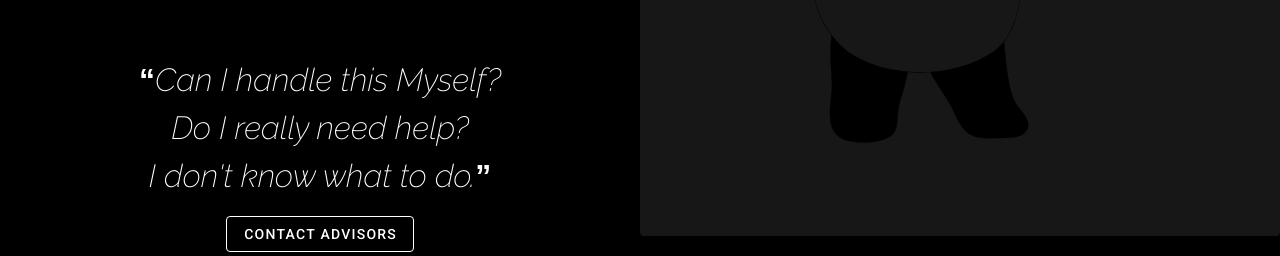
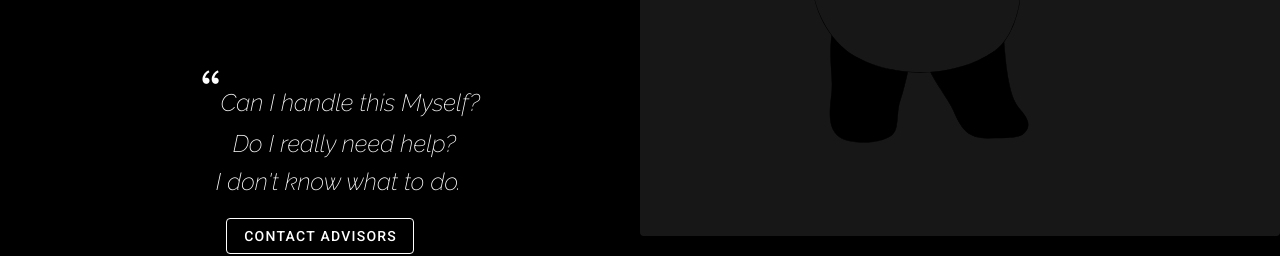
Before and after one commit to zoyu-in/LandingPage, a Vue app: page / in a window 1280 px wide. Shown: the part 404-660 px from the top of the page. Built offline with nearby package versions, Linux system fonts and the light colour scheme; a web font is replaced by a local one; what vue-js-modal would draw is missing.

Commit message:
text formatted in screen one and four

```diff
--- a/src/components/screenFour.vue
+++ b/src/components/screenFour.vue
@@ -7,13 +7,15 @@
         </p>
 
         <h2 class="margin-top center">
-          <q
-            ><span class="quotes"
-              >You may be able to handle ypurself.<br />
-              You may need help.<br />
-              Zoyu is on a mission to find out.<br />Be like Zoyu.</span
-            >
-          </q>
+          <pre>
+          <span class="quotes"
+>
+<span class="symbols">
+“ </span>You may be able to handle ypurself.
+You may need help.
+Zoyu is on a mission to find out.
+Be like Zoyu.</span
+            ></pre>
         </h2>
         <br /><br />
         <div class="center">
@@ -83,6 +85,7 @@ export default {
 
 <style scoped>
 @import url("https://fonts.googleapis.com/css2?family=Hind+Madurai:wght@300;600&family=Raleway:wght@1,200&display=swap");
+@import url('https://fonts.googleapis.com/css2?family=Noto+Sans+HK:wght@700&display=swap');
 @media (min-width: 768px) {
   .screen-1 {
     display: flex;
@@ -112,6 +115,10 @@ export default {
   font-family: "Hind Madurai", sans-serif;
   font-weight: 600;
   font-size: 3rem;
+}
+.symbols{
+    font-family: 'Noto Sans HK', sans-serif;
+    font-size: 3rem;
 }
 .quotes {
   font-family: "Raleway", sans-serif;
--- a/src/components/screenOne.vue
+++ b/src/components/screenOne.vue
@@ -9,13 +9,12 @@
         </p>
 
         <h2 class="margin-top center">
-          <q
-            ><span class="quotes"
-              >Can I handle this Myself?<br />
-              Do I really need help?<br />
-              I don't know what to do.</span
-            >
-          </q>
+          <pre><span class="quotes"
+          >   <span class="symbols">“</span
+        >Can I handle this Myself?
+        Do I really need help?
+      I don't know what to do.</span
+          ></pre>
         </h2>
 
         <div class="center">
@@ -110,6 +109,10 @@ export default {
   font-family: "Hind Madurai", sans-serif;
   font-size: 1.4rem;
 }
+.symbols{
+    font-family: 'Noto Sans HK', sans-serif;
+    font-size: 3rem;
+}
 .bottom {
   font-family: "Hind Madurai", sans-serif;
   font-weight: 600;
```
